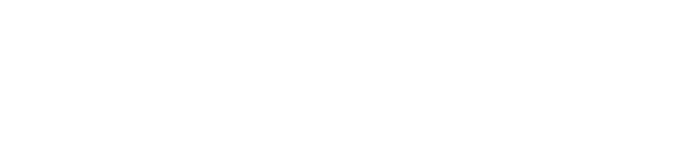
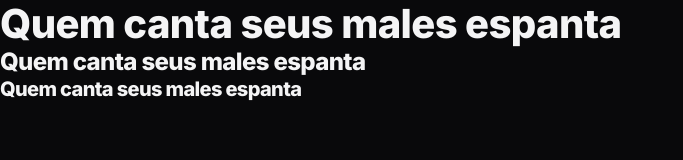
Before and after one commit to cAlbertoRodrigues/zingen-landing-page, a plain HTML site: page index.html in a window 1280 px wide. Shown: the whole page, without its empty margins (0-683 px from the left). Drawn offline with Linux system fonts and the light colour scheme.

Commit message:
Defining CSS variables

```diff
--- a/index.html
+++ b/index.html
@@ -2,11 +2,16 @@
 <html lang="pt-br">
 <head>
     <meta charset="UTF-8">
+    <link rel="preconnect" href="https://fonts.googleapis.com">
+    <link rel="preconnect" href="https://fonts.gstatic.com" crossorigin>
     <meta name="viewport" content="width=device-width, initial-scale=1.0">
     <title>Zingen - Karaokê</title>
     <link rel="stylesheet" href="styles/index.css">
+    <link href="https://fonts.googleapis.com/css2?family=Inter:ital,opsz,wght@0,14..32,100..900;1,14..32,100..900&display=swap" rel="stylesheet">
 </head>
 <body>
-
+    <h1>Quem canta seus males espanta</h1>
+    <h2>Quem canta seus males espanta</h2>
+    <h3>Quem canta seus males espanta</h3>
 </body>
 </html>
--- a/styles/global.css
+++ b/styles/global.css
@@ -0,0 +1,83 @@
+*,
+*::before,
+*::after {
+    box-sizing: border-box;
+}
+
+* {
+    margin: 0;
+    padding: 0;
+    font: inherit;
+
+    -webkit-font-smoothing: antialiased;
+    -moz-osx-font-smoothing: grayscale;
+}
+
+:root {
+    --bg-color: #09090b;
+    --surface-color: #18181B;
+    --stroke-color: #27272A;
+    --text-color-secundary: #A1A1AA;
+    --text-color-primary: #F4F4F5;
+    --brand-color-primary: #F7B733;
+    --brand-color-secondary: #FC4A1A;
+
+    --ff-sans: "Inter", system-ui, sans-serif;
+    --fw-base: 400;
+    --fw-md: 500;
+    --fw-bold: 800;
+
+    --fs-sm: 0.875rem;
+    --fs-base: 1rem;
+    --fs-lg: 1.25rem;
+    --fs-xl: 1.5rem;
+    --fs-2xl: 2.5rem;
+}
+
+html {
+    font-family: var(--ff-sans);
+    font-weight: var(--ff-base);
+    font-size: var(--fs-base);
+    line-height: 1.6;
+    color: var(--text-color-primary);
+}
+
+body {
+    background-color: var(--bg-color);
+}
+
+h1, h2, h3 {
+    line-height: 1.2;
+    color: var(--text-color-primary);
+    font-weight: var(--fw-bold);
+    letter-spacing: -0.04rem;
+}
+
+h1 {
+    font-size: var(--fs-2xl);
+}
+
+h2 {
+    font-size: var(--fs-xl);
+}
+
+h3 {
+    font-size: var(--fs-lg);
+}
+
+a {
+    text-decoration: none;
+    color: inherit;
+}
+
+ul[role="list"] {
+    list-style: none;
+}
+
+@media (width >= 80em) {
+    :root {
+        --fs-lg: 1.25rem;
+        --fs-xl: 1.5rem;
+        --fs-2xl: 2.5rem;
+    }
+}
```
